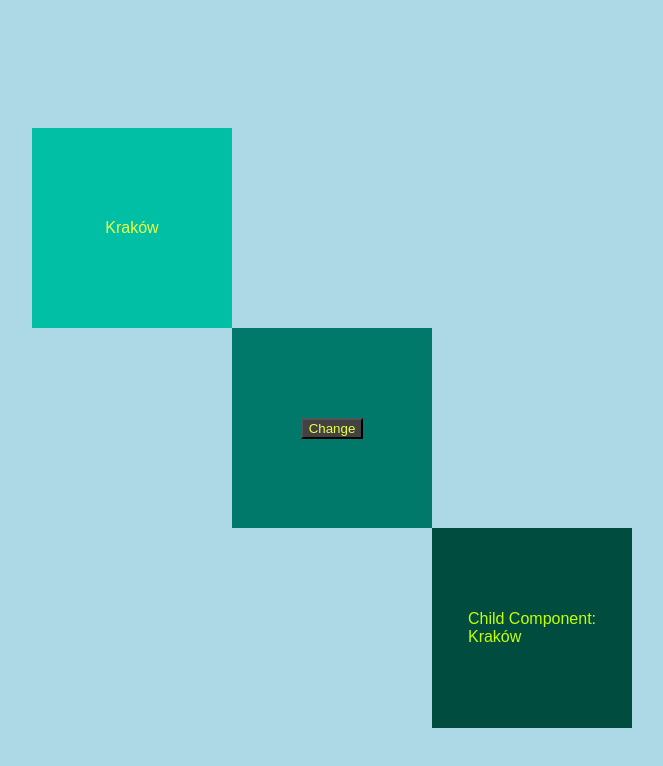
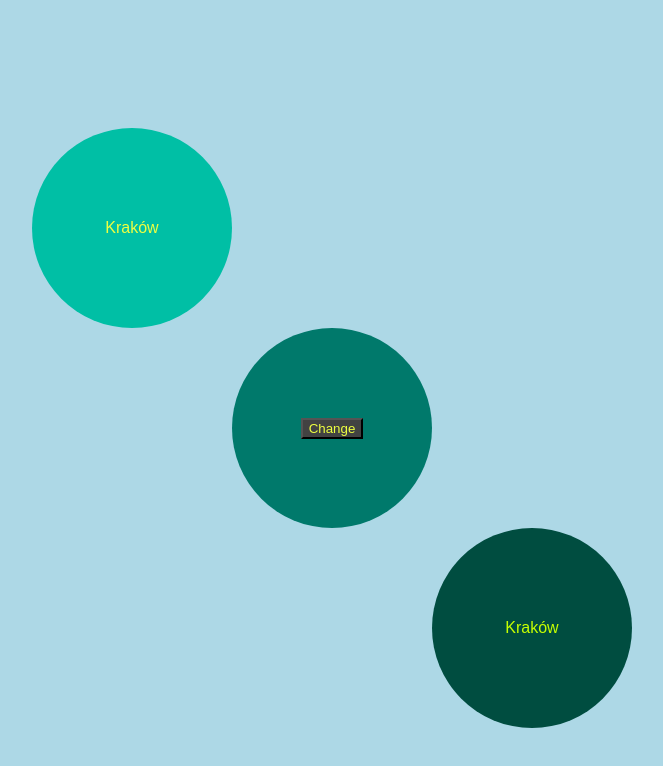
Before and after one commit to Scherlock90/cities-changer, a React (Create React App) app: page / in a window 1280 px wide. Shown: the top 766 px of the page, without its empty margins (308-971 px from the left). Built offline with nearby package versions, Linux system fonts and the light colour scheme.

Commit message:
changing style to add border-radius

```diff
--- a/src/App.css
+++ b/src/App.css
@@ -29,6 +29,7 @@ body {
   color: #eeff41;
   display: relative;
   background-color: #00bfa5;
+  border-radius: 50%;
 }
 .citiesShow2{
   display: flex;
@@ -41,6 +42,7 @@ body {
   color: #eeff41;
   margin-left: auto;
   margin-right: auto;
+  border-radius: 50%;
 }
 .citiesShow3{
   display: flex;
@@ -52,6 +54,7 @@ body {
   display: relative;
   background-color: #004d40;
   margin-left: auto;
+  border-radius: 50%;
 }
 .buttonStyle{
   color: #eeff41;
--- a/src/AppHooks.js
+++ b/src/AppHooks.js
@@ -11,7 +11,6 @@ function ChildComponent (props) {
     })
     return(
         <div key={props.activeCity}>
-            Child Component:
             {citiesProps[props.activeCity]}
             {props.children}
         </div>
@@ -38,11 +37,6 @@ export default function AppHooks () {
         setActiveCity(Math.floor(Math.random() * len))
         return activeCity
     }
-    // function randomCities (e, cities) {
-    //     let randCiti = [Math.floor(Math.random() * len)];
-    //     setCities(cities[randCiti]);
-    //     return cities
-    // }
     console.log(cities[activeCity].nameCity);
     return(
         <div className="containerCities">
@@ -59,4 +53,4 @@ export default function AppHooks () {
             </div>
         </div>
     )
-}
+};
--- a/src/index.js
+++ b/src/index.js
@@ -1,7 +1,7 @@
 import React from 'react';
 import ReactDOM from 'react-dom';
 import './index.css';
-import App from './App';
+import App from './AnotherWayComponent';
 import * as serviceWorker from './serviceWorker';
 import AppHooks from './AppHooks';
 
```
Also changed, not shown: src/AnotherWayComponent.js (renamed from src/App.js).
